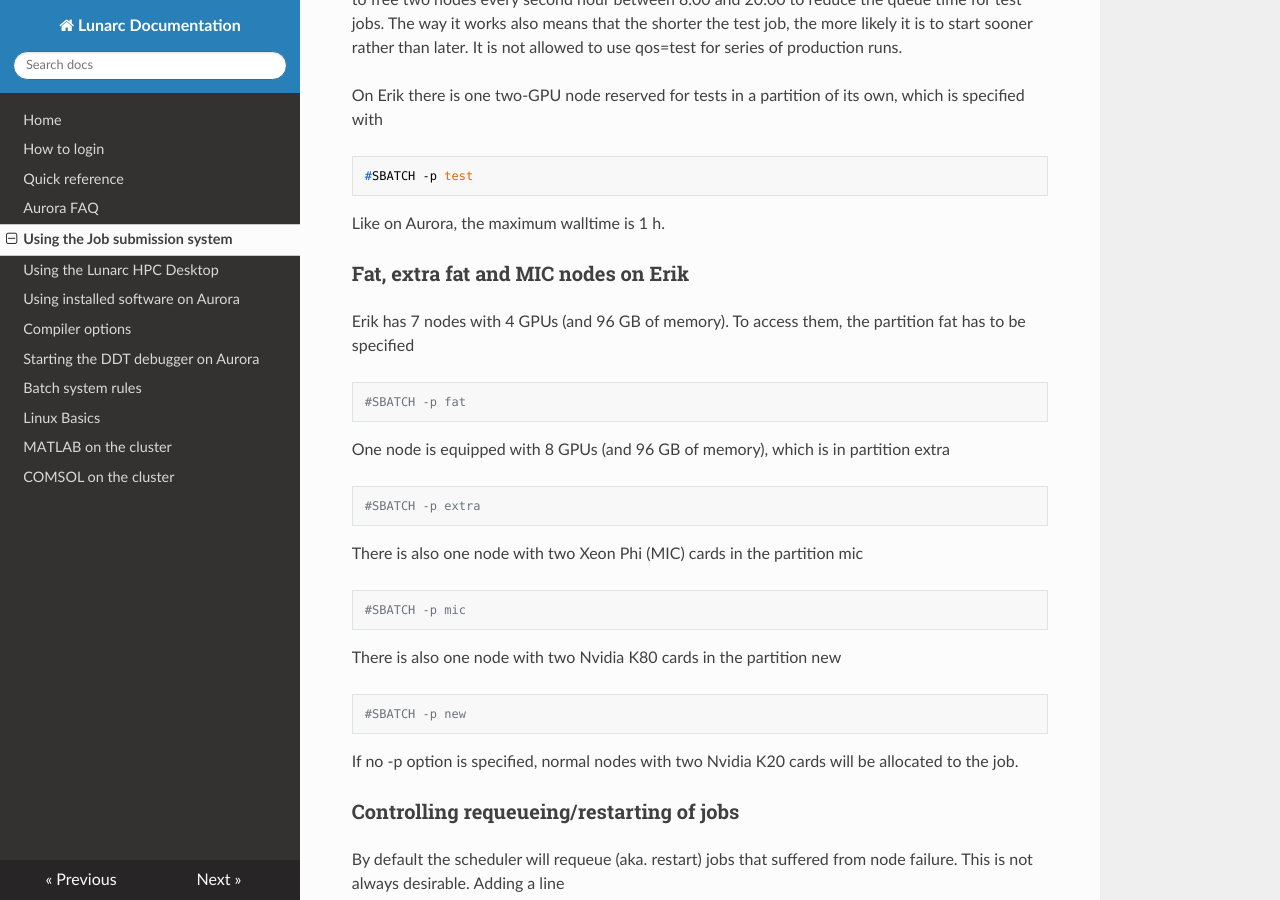
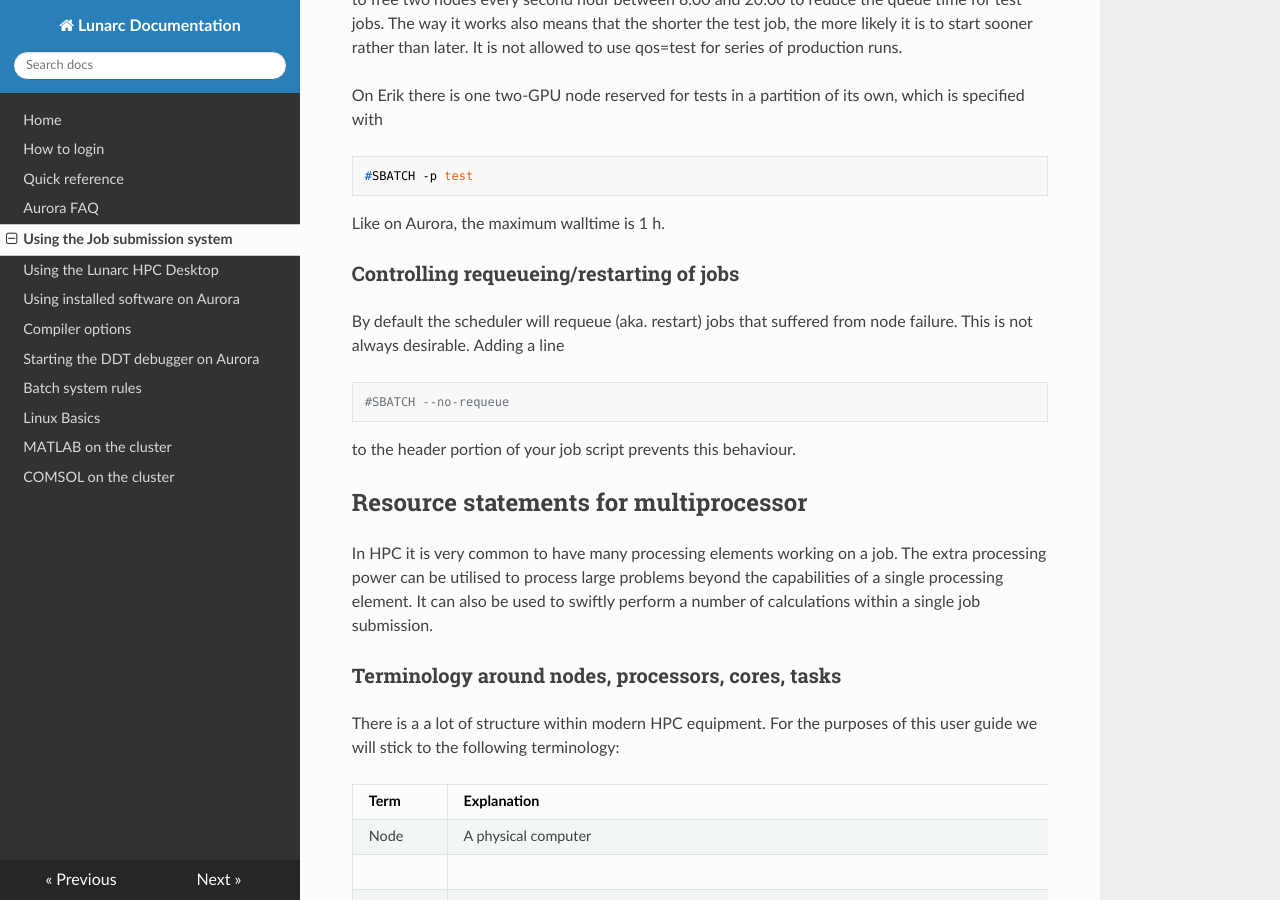
Before and after one commit to lunarc/lunarc_docs, an MkDocs documentation site: the page built from docs/batch_system.md, in a window 1280 px wide and 900 px high, scrolled down 6506 px. Built offline with MkDocs 1.6.1, drawn with Linux system fonts in a browser that asks for light colours; nearby versions of some CDN libraries; old or Windows-style settings are respelled for this version of MkDocs.

Commit message:
Removed section on Eric fat nodes

```diff
--- a/docs/batch_system.md
+++ b/docs/batch_system.md
@@ -304,29 +304,7 @@ its own, which is specified with
 Like on Aurora, the maximum walltime is 1 h.
 
 
-### Fat, extra fat and MIC nodes on Erik
 
-Erik has 7 nodes with 4 GPUs (and 96 GB of memory). To access them, the
-partition fat has to be specified
-
-    #SBATCH -p fat
-
-One node is equipped with 8 GPUs (and 96 GB of memory), which is in
-partition extra
-
-    #SBATCH -p extra
-
-There is also one node with two Xeon Phi (MIC) cards in the partition
-mic
-
-    #SBATCH -p mic
-
-There is also one node with two Nvidia K80 cards in the partition new
-
-    #SBATCH -p new
-
-If no -p option is specified, normal nodes with two Nvidia K20 cards
-will be allocated to the job.
 
 ### Controlling requeueing/restarting of jobs
 
```
Also changed, not shown: 1 other file.
